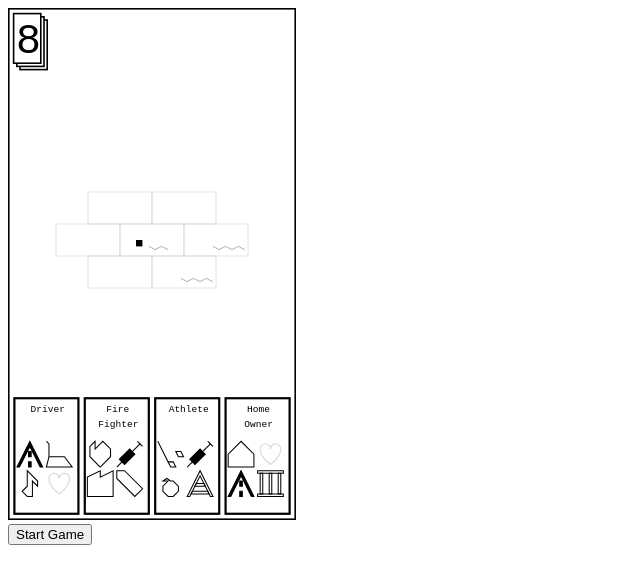
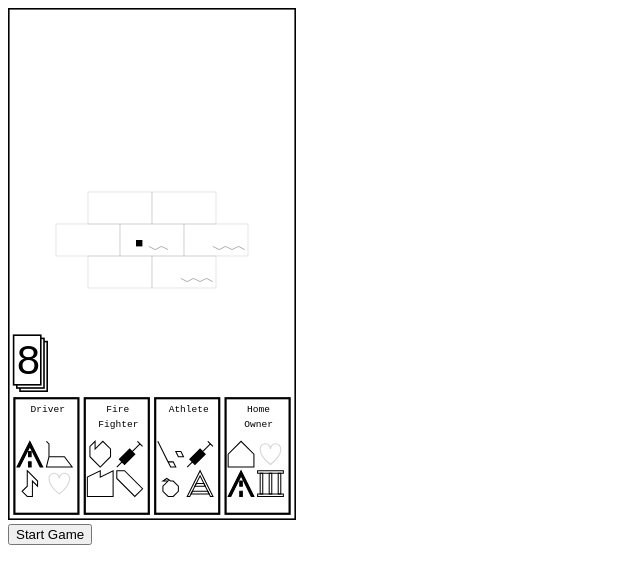
Before and after one commit to thomsedavi/oudenopolis, a React (Create React App) app: page / in a window 1280 px wide. Both pictures are taken after a click on the button "Start Game". Shown: the top 584 px of the page, without its empty margins (0-640 px from the left). Built offline with nearby package versions, Linux system fonts and the light colour scheme.

Commit message:
Start working on actions

```diff
--- a/src/App.tsx
+++ b/src/App.tsx
@@ -3,6 +3,7 @@ import { CitizenCode, Citizens, startingCitizens } from './citizens';
 import { AttributeCode, Attributes } from './attributes';
 import { District } from './districts';
 import { AmenityCode } from './amenities';
+import { Actions } from './actions';
 
 export default function Game(): JSX.Element {
   const [availableCards, setAvailableCards] = useState<CitizenCode[]>([]);
@@ -151,6 +152,30 @@ export default function Game(): JSX.Element {
     setSelectedCards([]);
   }
 
+  const actionElements: JSX.Element[] = [];
+  let actionIndex = 0;
+
+  Object.keys(Actions).forEach(actionId => {
+    const action = Actions[actionId];
+    let included = true;
+
+    action.cardRequirements.forEach(cardRequirement => {
+      if (cardsInHand.filter(cardId => Citizens[cardId].attributes.includes(cardRequirement.attributeId)).length < cardRequirement.count) {
+        included = false;
+      }
+    });
+
+    if (selectedCellId === undefined) {
+      included = false;
+    }
+
+    if (included) {
+      actionElements.push(<text key={`action${actionId}`} x={50} y={100 + (actionIndex * 80)} fontSize='5em' fontFamily='monospace' fill='black'>{Actions[actionId].name}</text>);
+
+      actionIndex++;
+    }
+  });
+
   const cardElements: JSX.Element[] = cardsInHand.map((cardId: CitizenCode, index: number) => {
     const card = Citizens[cardId];
     const nameBits = card.name.split(' ');
@@ -226,7 +251,7 @@ export default function Game(): JSX.Element {
     return <g key={`district${cellId}`} transform={`translate(${350 + (Number(coords[0]) * 100)} ${675 + (Number(coords[1]) * 100)})`}>
       <rect width='200' height='100' stroke={selectedCellId === cellId ? 'black' : 'darkgray'} fill='none' />
       {amenityElements}
-      <rect width='200' height='100' stroke='none' fill='transparent' cursor='pointer' onClick={() => setSelectedCellId(cellId)} />
+      <rect width='200' height='100' stroke='none' fill='transparent' cursor='pointer' onClick={() => setSelectedCellId(prevCellId => prevCellId === cellId ? undefined : cellId)} />
     </g>;
   })
 
@@ -236,7 +261,7 @@ export default function Game(): JSX.Element {
         <svg viewBox='0 0 900 1600' xmlns='http://www.w3.org/2000/svg' width='18em'>
           <rect width='900' height='1600' fill='black' stroke='none' />
           <rect x='5' y='5' width='890' height='1590' fill='white' stroke='none' />
-          {cardsInDeck().length > 0 && <g transform='translate(15 15)'>
+          {cardsInDeck().length > 0 && <g transform='translate(15 1020)'>
             {cardsInDeck().length > 4  && <>
               <rect x='20' y='20' width='90' height='160' fill='black' stroke='none' />
               <rect x='25' y='25' width='80' height='150' fill='white' stroke='none' />
@@ -249,26 +274,27 @@ export default function Game(): JSX.Element {
             <rect x='5' y='5' width='80' height='150' fill='white' stroke='none' />
             <text x={45 - 35} y='125' fontSize='10em' fontFamily='monospace' fill='black'>{cardsInDeck().length}</text>
           </g>}
-          {discardedCards.length > 0 && <g transform='translate(775 15)'>
+          {discardedCards.length > 0 && <g transform='translate(135 1020)'>
             {discardedCards.length > 4  && <>
-              <rect x='20' y='20' width='90' height='160' fill='black' stroke='none' />
+              <rect x='20' y='20' width='90' height='160' fill='darkgray' stroke='none' />
               <rect x='25' y='25' width='80' height='150' fill='white' stroke='none' />
             </>}
             {discardedCards.length > 1  && <>
-              <rect x='10' y='10' width='90' height='160' fill='black' stroke='none' />
+              <rect x='10' y='10' width='90' height='160' fill='darkgray' stroke='none' />
               <rect x='15' y='15' width='80' height='150' fill='white' stroke='none' />
             </>}
-            <rect width='90' height='160' fill='black' stroke='none' />
+            <rect width='90' height='160' fill='darkgray' stroke='none' />
             <rect x='5' y='5' width='80' height='150' fill='white' stroke='none' />
-            <text x={45 - 35} y={discardedCards.length > 9 ? '105' : '125'} fontSize={discardedCards.length > 9 ? '5em' : '10em'} fontFamily='monospace' fill='black'>{discardedCards.length}</text>
+            <text x={45 - 35} y={discardedCards.length > 9 ? '105' : '125'} fontSize={discardedCards.length > 9 ? '5em' : '10em'} fontFamily='monospace' fill='darkgray'>{discardedCards.length}</text>
           </g>}
-          {selectedCards.length > 0 && <g transform='translate(20 1115)'>
+          {selectedCards.length > 0 && <g transform='translate(600 1115)'>
             <rect x='5' y='5' width='280' height='80' fill='darkgray' stroke='none' />
             <rect width='280' height='80' fill='black' stroke='none' />
             <rect x='5' y='5' width='270' height='70' fill='white' stroke='none' />
             <text x='15' y='65' fontSize='5em' fontFamily='monospace' fill='black'>DISCARD</text>
             <rect width='280' height='80' fill='transparent' stroke='none' cursor='pointer' onClick={() => discardCards()} />
           </g>}
+          {actionElements}
           {mapElements}
           {cardElements}
         </svg>
--- a/src/actions.ts
+++ b/src/actions.ts
@@ -2,16 +2,16 @@ import { AttributeCode } from "./attributes";
 
 export interface Action {
   name: string,
-  requirements: {attributeId: AttributeCode, count: number}[],
+  cardRequirements: {attributeId: AttributeCode, count: number}[],
 }
 
 export const Actions: { [id: string]: Action} = {
   '4-17': {
-    name: 'Expand Small Homes',
-    requirements: [{attributeId: AttributeCode.Residency, count: 2}],
+    name: 'Build Small Homes',
+    cardRequirements: [{attributeId: AttributeCode.Residency, count: 2}],
   },
   '8-60': {
-    name: 'Expand Small Offices',
-    requirements: [{attributeId: AttributeCode.Office, count: 2}],
+    name: 'Build Small Offices',
+    cardRequirements: [{attributeId: AttributeCode.Office, count: 2}],
   },
 }
```
